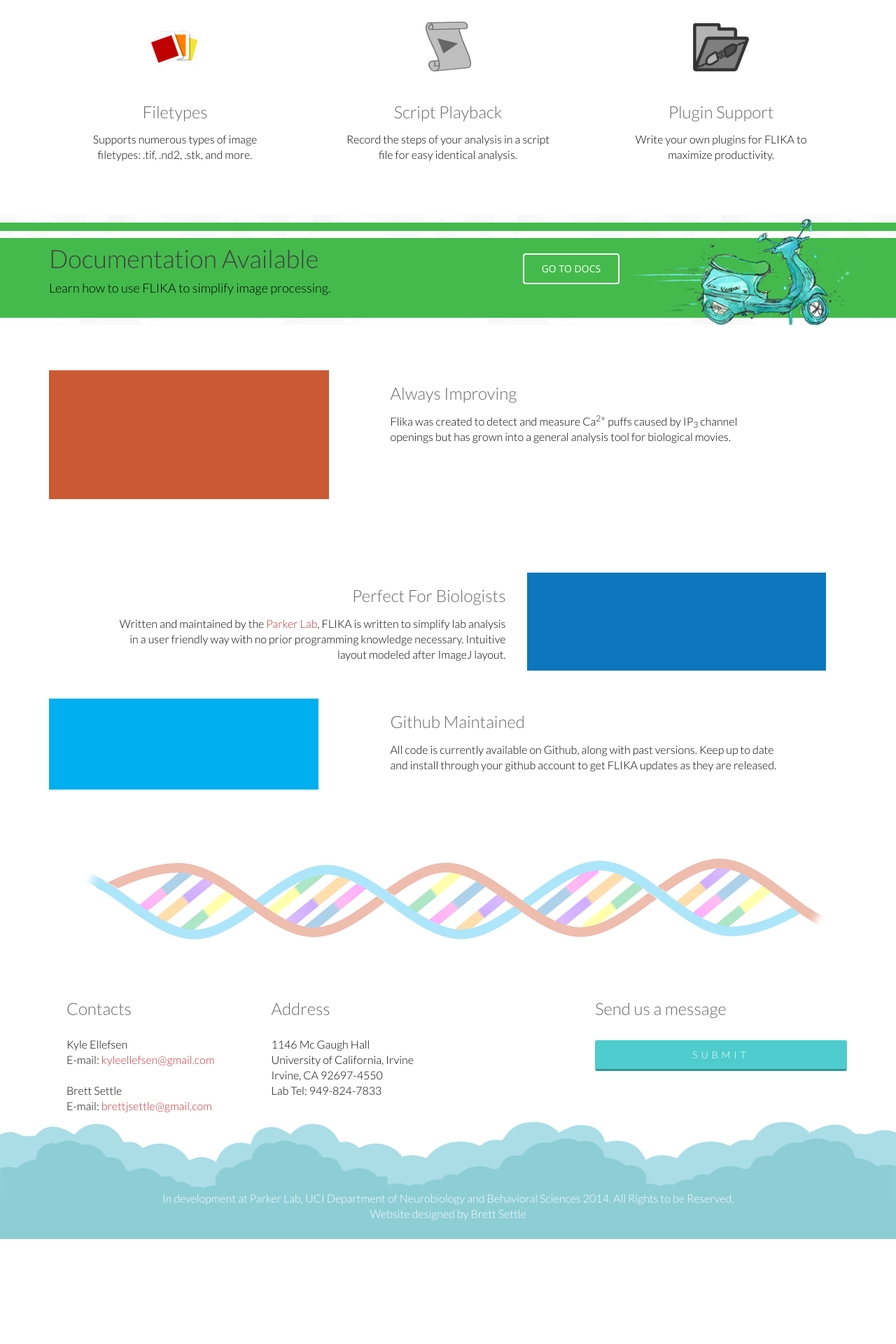
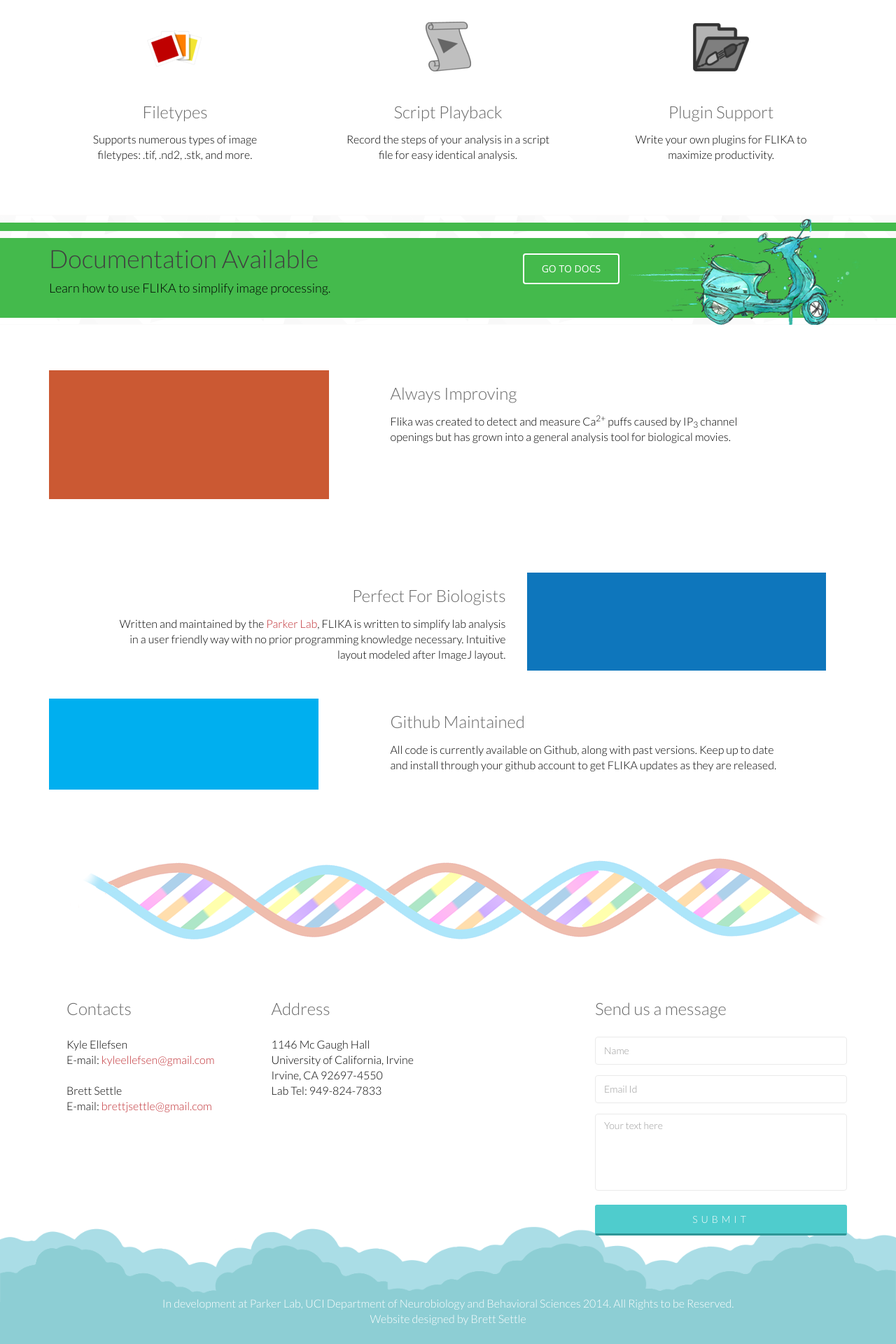
Before and after one commit to flika-org/flika-org.github.io, a Jekyll site: the page built from index.html, in a window 1280 px wide. Shown: the part 656-2576 px from the top of the page at 70% size. Built offline with Jekyll 4.4.1, drawn with Linux system fonts in a browser that asks for light colours; before the commit the page ends 2426 px from its top, so only the background shows below that.

Commit message:
email work

```diff
--- /dev/null
+++ b/_includes/email_form.html
@@ -0,0 +1,14 @@
+<form id="main-contact-form" name="contact-form" action="http://formspree.io/brettjsettle@gmail.com" method="POST">
+    <div class="form-group">
+        <input type="text" name="name" class="form-control" required="required" placeholder="Name">
+    </div>
+    <div class="form-group">
+        <input type="email" name="_replyto" class="form-control" required="required" placeholder="Email Id">
+    </div>
+    <div class="form-group">
+        <textarea name="message" id="message" required="required" class="form-control" rows="8" placeholder="Your text here"></textarea>
+    </div>
+    <div class="form-group">
+        <input type="submit" name="submit" class="btn btn-submit" value="Submit">
+    </div>
+</form>
--- a/_layouts/default.html
+++ b/_layouts/default.html
@@ -126,9 +126,7 @@
                 <div class="col-md-4 col-sm-12 pull-right">
                     <div class="contact-form bottom">
                         <h2>Send us a message</h2>
-                        <form id="main-contact-form" method="post">
-                            <input type="submit" class="btn btn-submit" value="Submit">
-                        </form>
+                        {% include email_form.html %}
                     </div>
                 </div>
                 <div class="col-sm-12">
```
